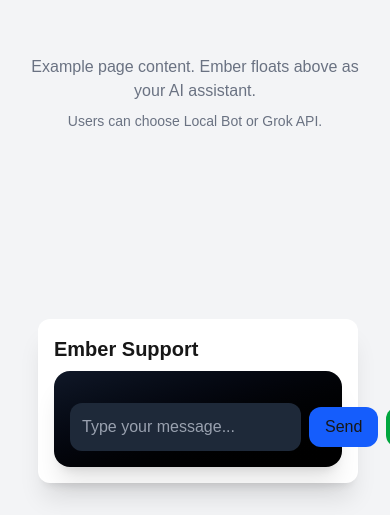
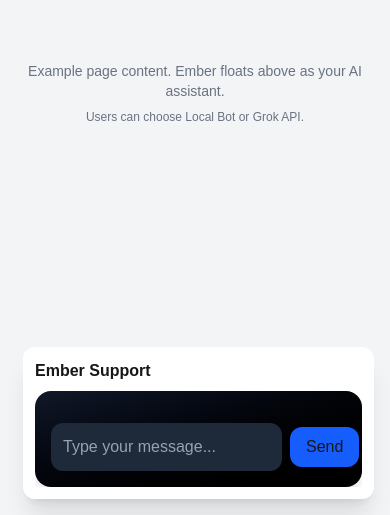
Before and after one commit to iamtalhaarifvlogs/voice-ai-bot, a Next.js app: page /template-5 in a window 390 px wide. Shown: the part 329-844 px from the top of the page. Built offline with nearby package versions, Linux system fonts and the light colour scheme.

Commit message:
Update page.tsx

```diff
--- a/app/template-5/page.tsx
+++ b/app/template-5/page.tsx
@@ -7,30 +7,50 @@ export default function TemplateFive() {
   const [loading, setLoading] = useState(false);
 
   return (
-    <main className="min-h-screen flex items-center justify-center bg-gray-100 p-6">
+    <main className="min-h-screen flex items-center justify-center bg-gray-100 px-4 sm:px-6 py-8 relative">
+
       {/* Floating widget */}
-      <div className="fixed bottom-8 right-8 w-80 bg-white shadow-xl rounded-xl p-4">
-        <h2 className="text-xl font-bold mb-2">Ember Support</h2>
-        <ChatUI onLoadingChange={setLoading} />
+      <div className="
+        fixed
+        bottom-4 right-4
+        sm:bottom-6 sm:right-6
+        w-[90%] max-w-sm
+        sm:w-80
+        bg-white shadow-xl rounded-xl
+        p-3 sm:p-4
+        z-50
+      ">
+        <h2 className="text-base sm:text-lg font-bold mb-2">
+          Ember Support
+        </h2>
+
+        {/* Chat */}
+        <div className="max-h-[50vh] sm:max-h-[60vh] overflow-y-auto">
+          <ChatUI onLoadingChange={setLoading} />
+        </div>
+
+        {/* Loading bars */}
         {loading && (
-          <div className="flex gap-1 mt-2 h-4">
-            {[...Array(5)].map((_, i) => (
+          <div className="flex gap-1 mt-2 h-4 items-end">
+            {[2, 4, 6, 8, 10].map((h, i) => (
               <div
                 key={i}
-                className={`w-1 bg-green-400 rounded transition-all duration-150 h-${
-                  [2, 4, 6, 8, 10][i]
-                }`}
-              ></div>
+                style={{ height: `${h * 4}px` }}
+                className="w-1 bg-green-400 rounded transition-all duration-150"
+              />
             ))}
           </div>
         )}
       </div>
 
-      <div className="text-gray-500 text-center">
-        <p className="mb-2">
+      {/* Background content */}
+      <div className="text-gray-500 text-center max-w-md">
+        <p className="mb-2 text-sm sm:text-base">
           Example page content. Ember floats above as your AI assistant.
         </p>
-        <p className="text-sm">Users can choose Local Bot or Grok API.</p>
+        <p className="text-xs sm:text-sm">
+          Users can choose Local Bot or Grok API.
+        </p>
       </div>
     </main>
   );
```
